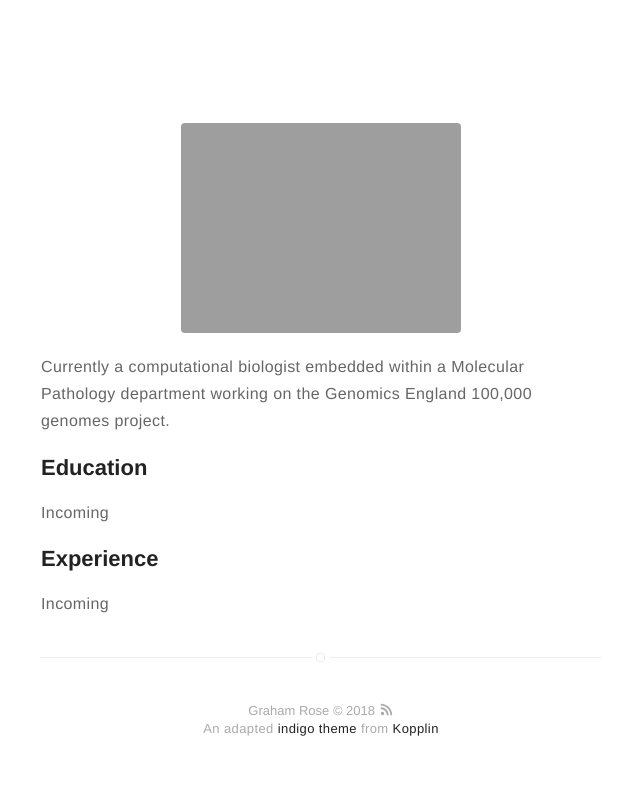
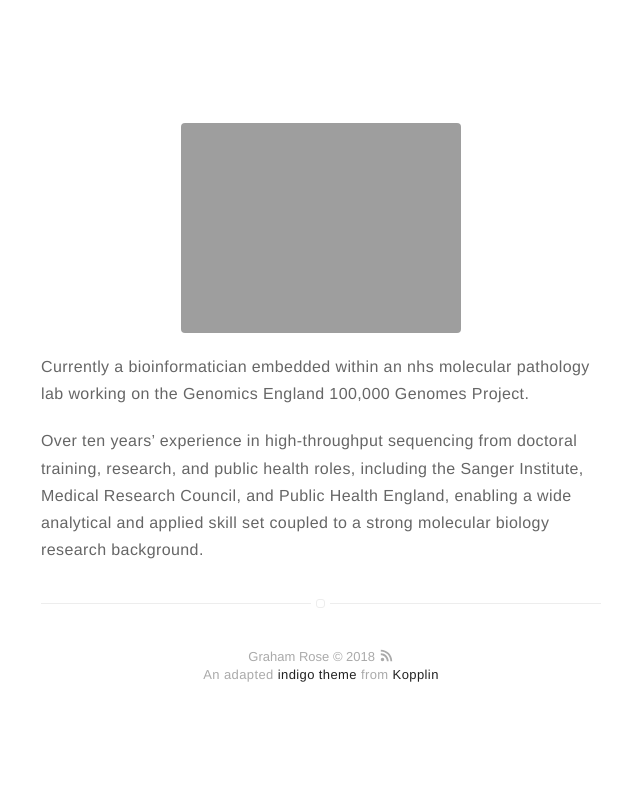
Before and after one commit to byronmews/.github.io, a Jekyll site: the page built from about.md, in a window 1280 px wide. Shown: the part 102-903 px from the top of the page, without its empty margins (319-959 px from the left). Built offline with Jekyll 4.4.1, drawn with Linux system fonts in a browser that asks for light colours.

Commit message:
update about page info

```diff
--- a/_config.yml
+++ b/_config.yml
@@ -1,6 +1,6 @@
 # main text of home
 name: Graham Rose
-bio: computational biologist
+bio: Bioinformatics Scientist
 
 # twitter summary info
 # description:
@@ -58,7 +58,7 @@ researchgate: Graham_Rose
 authors:
     grahamrose:
         name: Graham Rose
-        bio: Computational biologist
+        bio: Bioinformatics Scientist
         external-image: false
         picture: assets/images/profile.jpg
         # twitter: johndoe
--- a/about.md
+++ b/about.md
@@ -4,10 +4,6 @@ layout: page
 ---
 ![Profile Image]({{ site.url }}/{{ site.picture }})
 
-Currently a computational biologist embedded within a Molecular Pathology department working on the Genomics England 100,000 genomes project.
+Currently a bioinformatician embedded within an nhs molecular pathology lab working on the Genomics England 100,000 Genomes Project.
 
-## Education
-Incoming
-
-## Experience
-Incoming
+Over ten years’ experience in high-throughput sequencing from doctoral training, research, and public health roles, including the Sanger Institute, Medical Research Council, and Public Health England, enabling a wide analytical and applied skill set coupled to a strong molecular biology research background.
```
